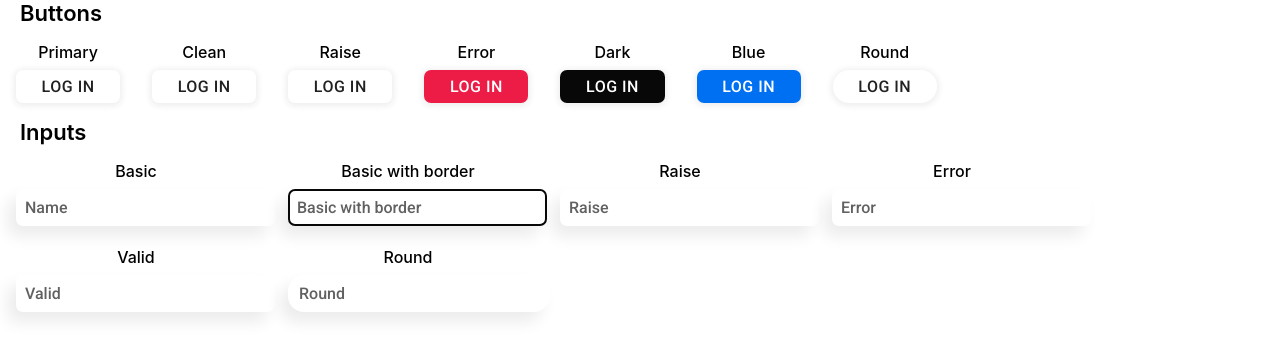
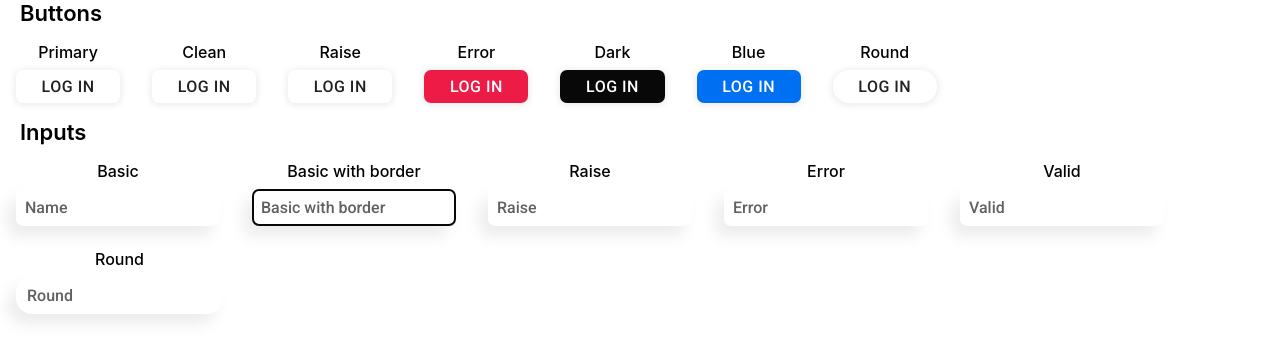
Before and after one commit to seek-ev/seek-ev.com-archived, a React (Create React App) app: page / in a window 1280 px wide. Shown: the top 360 px of the page. Built offline with nearby package versions, Linux system fonts and the light colour scheme.

Commit message:
style: Fixed input width scaling

```diff
--- a/src/components/Basic/input/input.sass
+++ b/src/components/Basic/input/input.sass
@@ -1,12 +1,15 @@
+@import "src/assets/variables"
+
 input
     width: 100%
     outline: none
     font-size: 16px
-    padding: 7px 8px 7px 7px
     font-weight: 500
     border-radius: 7px
     text-decoration: none
+    box-sizing: border-box
     border: 2px solid #fff
+    padding: 7px 8px 7px 7px
     transition: all .25s ease
     font-family: 'Roboto', sans-serif
     box-shadow: -8px 10px 16px 0px rgba(0,0,0,.08)
@@ -37,10 +40,8 @@ input::-ms-input-placeholder
 
 // Seek input
 .s-input
-    width: 280px
-    height: 50px
-    @media only screen and (min-width: 1251px)
-        width: 240px
+    width: 100%
+    height: 52px
 
 // Border
 .border-input
@@ -71,12 +72,13 @@ input::-ms-input-placeholder
     color: #ed1c46e3
 
 .error-message
+    max-width: 190px
     font-size: 11px
     overflow: hidden
     color: #ed1c46
     font-weight: bold
     white-space: nowrap
-    padding: 2px 0 0 4px
+    padding: 1px 0 0 4px
     text-overflow: ellipsis
 
 // Valid input
--- a/src/pages/App.js
+++ b/src/pages/App.js
@@ -40,31 +40,31 @@ class App extends React.Component {
       <div className='app'>
         <div className='title'>Buttons</div>
         <div className='buttons'>
-          <div className='example'>
+          <div className='example example-buttons'>
             <div className='example_text'>Primary</div>
             <Button text='Log in' />
           </div>
-          <div className='example'>
+          <div className='example example-buttons'>
             <div className='example_text'>Clean</div>
             <Button text='Log in' clean />
           </div>
-          <div className='example'>
+          <div className='example example-buttons'>
             <div className='example_text'>Raise</div>
             <Button text='Log in' raise />
           </div>
-          <div className='example'>
+          <div className='example example-buttons'>
             <div className='example_text'>Error</div>
             <Button text='Log in' error />
           </div>
-          <div className='example'>
+          <div className='example example-buttons'>
             <div className='example_text'>Dark</div>
             <Button text='Log in' dark />
           </div>
-          <div className='example'>
+          <div className='example example-buttons'>
             <div className='example_text'>Blue</div>
             <Button text='Log in' blue />
           </div>
-          <div className='example'>
+          <div className='example example-buttons'>
             <div className='example_text'>Round</div>
             <Button text='Log in' round />
           </div>
--- a/src/pages/App.sass
+++ b/src/pages/App.sass
@@ -28,6 +28,13 @@
     flex-direction: column
     justify-content: space-between
     margin: 4px 16px
+    @media only screen and (max-width: 1251px)
+        width: 100%
+        padding: 0 15%
+
+.example-buttons
+    width: auto
+    padding: 0
 
 .example_text
     margin: 0 0 8px
```
